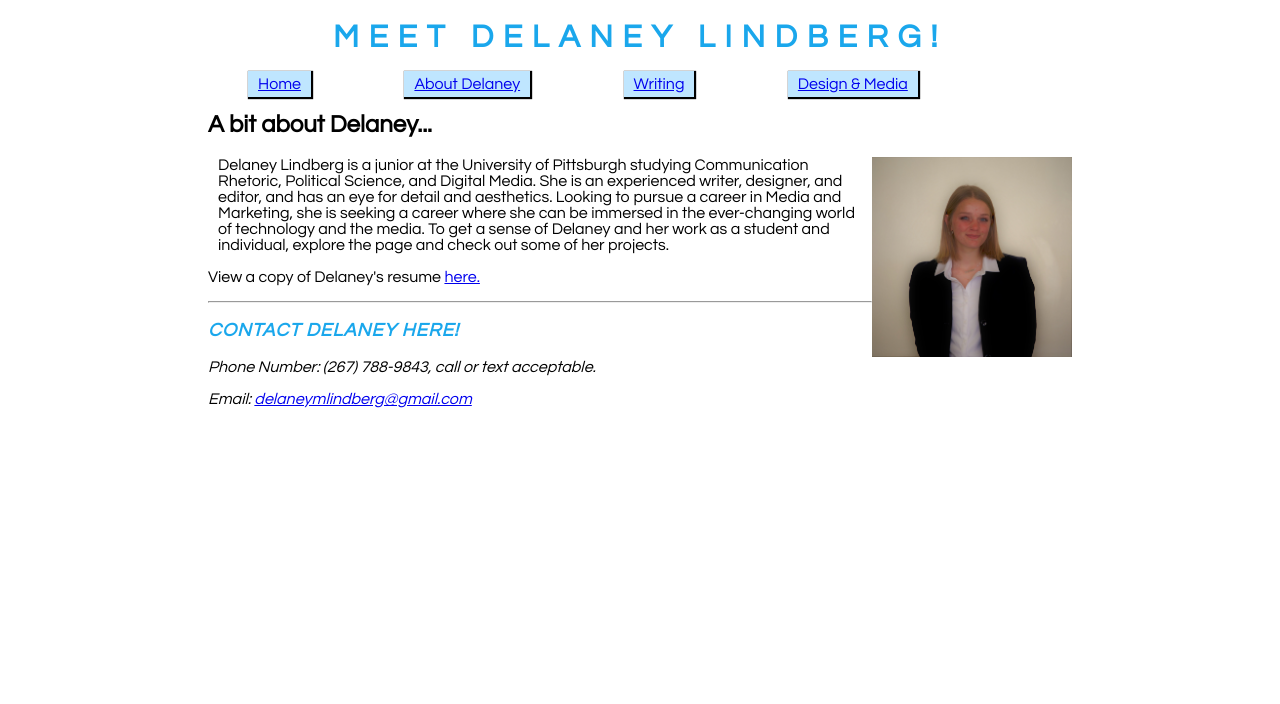
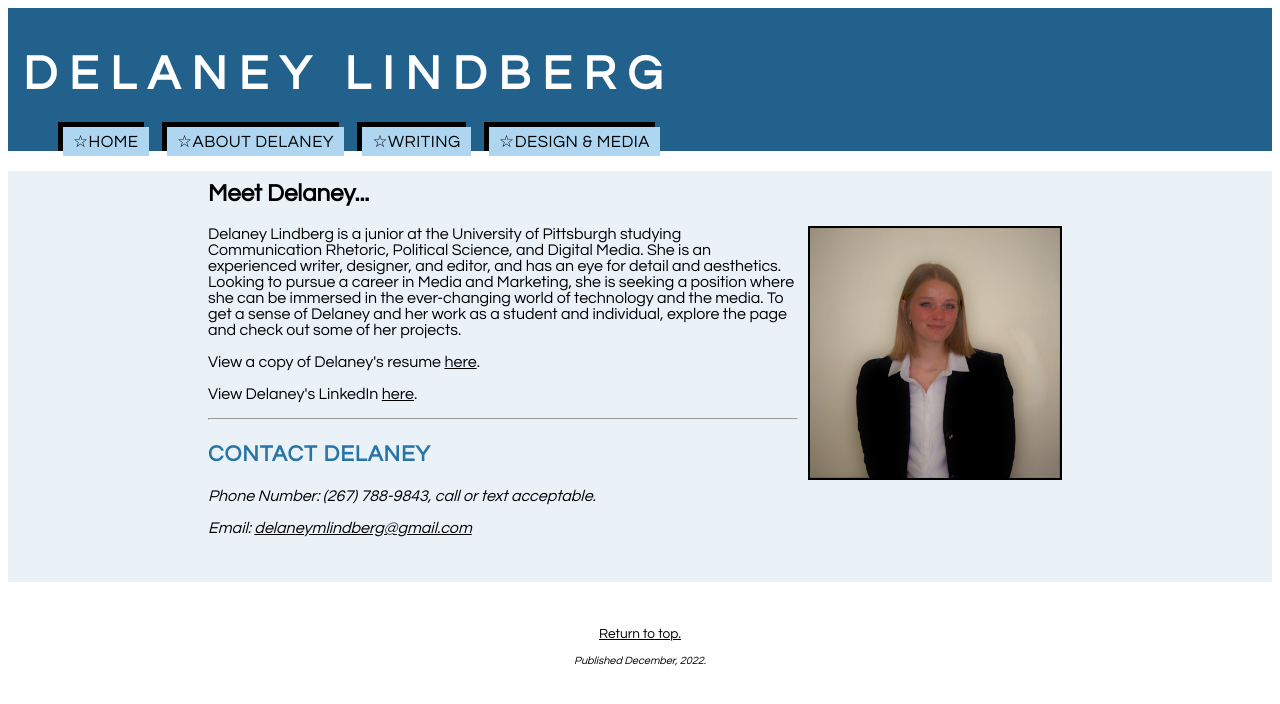
Before and after one commit to delaneylindberg/WebPortfolio, a plain HTML site: page index.html in a window 1280 px wide. Drawn offline with Linux system fonts and the light colour scheme.

Commit message:
Add files via upload

```diff
--- a/CSS/styles.css
+++ b/CSS/styles.css
@@ -1,32 +1,90 @@
  body, h1, h2, h3 {
   font-family: Century Gothic, Times New Roman;}
 
-h1 {
-  text-align: center;
-  letter-spacing: 0.3em;
-  text-transform: uppercase;}
+
+div.header {
+  background-color: #21618c;
+  color: #FFFFFF;
+  margin: auto;
+  padding: 10px 0px 0px 0px;}
 
 
+div.writing{
+  box-shadow: 1px 1px 1px 1px;
+  padding: 5px 10px 5px 10px;
+  background-color: white;}
 
-  h1, h3, h4 {
-    color: #1AA7EC;}
+
+div.content {
+  padding: 0px 200px 30px 200px;
+  background-color: #eaf2f8;}
+
+
+div.section {
+    padding-top: 2px;}
+
+
+h1 {
+  letter-spacing: 0.25em;
+  text-transform: uppercase;
+  font-size: 300%;
+  padding-left: 15px}
+
+
+div.resume {
+  padding-top: 5px;
+  font-size: 90%;}
+
+
+h2 {
+  padding-top: 10px;}
+
+
+h3, h4 {
+    color: #2874a6;
+    font-size: 140%;}
+
+
+img {
+  margin: 0px 10px 10px 10px;
+  align: center;
+  border: 2px solid black;}
+
+
+div.images {
+  text-align: center;}
+
+
+id.logo {
+  border: 0px;}
 
 
 h3 {
   text-transform: uppercase;
-  letter-spacing: 1px;
-}
+  letter-spacing: 1px;}
 
 
-  li {
-    display: inline;
-    margin-right: 90px;
-    margin-left: 0px;
-    box-shadow: 1px 1px 1px 1px;
-    padding: 5px 10px 5px 10px;
-    background-color: #bfe6ff;}
+footer {
+  margin: 45px auto;
+  font-size: 85%;
+  text-align: center;}
 
 
+a {
+    text-decoration: none;
+    color: black;}
 
-p.Intro {
-  margin-left: 10px}
+
+li {
+    display: inline;
+    text-transform: uppercase;
+    letter-spacing: 0.5px;
+    margin-left: 15px;
+    box-shadow: -5px -5px black;
+    padding: 6px 10px 5px 10px;
+    background-color: #aed6f1;
+    font-size: 105%;}
+
+
+  li:hover {
+    background-color: white;}
--- a/index.html
+++ b/index.html
@@ -1,54 +1,53 @@
 <!DOCTYPE html>
+
 <html>
+
 <head>
   <title>Delaney's Job Portfolio</title>
+</head>
 
 
-<style type="text/css">
-
-body {
-  padding: 0px 200px 200px 200px}
-
-li {
-  display: inline;
-  margin-right: 95px;
-  margin-left: 0px;
-  box-shadow: 1px 1px 1px 1px;
-  padding: 5px 10px 5px 10px;
-  }
-
-
-</style>
-</head>
-
-  <body>
+<body>
+  <a name="top"></a>
   <link href="CSS/styles.css" type="text/css" rel="stylesheet" />
 
-    <h1>Meet Delaney Lindberg!</h2>
-
-    <ul>
-
-      <li><a href="index.html">Home</a></li>
-      <li><a href="AboutMe.html" target="_blank">About Delaney</a></li>
-      <li><a href="Writing.html" target="_blank">Writing</a></li>
-      <li><a href="GraphicDesign.html" target="_blank">Design & Media</a></li>
-
-    </ul>
-
-    <h2>A bit about Delaney...</h2>
-      <img src="Images/Headshot1.png" alt="Delaney's headshot" height="200" width="200" align="right">
-      <p class="Intro">Delaney Lindberg is a junior at the University of Pittsburgh studying Communication Rhetoric, Political Science, and Digital Media.  She is an experienced writer, designer, and editor, and has an eye for detail and aesthetics.  Looking to pursue a career in Media and Marketing, she is seeking a career where she can be immersed in the ever-changing world of technology and the media.  To get a sense of Delaney and her work as a student and individual, explore the page and check out some of her projects.</p>
-      <p>View a copy of Delaney's resume <a href="WritingSamples/Resume.pdf" target="_blank">here.</a></p>
-
-
-    <hr />
-    <h3><i>Contact Delaney here!</i></h3>
-      <p class="Contact"><i>Phone Number: (267) 788-9843, call or text acceptable.</i></p>
-      <address>
-        <p>Email: <a href="mailto:delaneymlindberg@gmail.com">delaneymlindberg@gmail.com</a></p>
+<div class="header">
+    <h1>Delaney Lindberg</h1>
+      <nav>
+        <ul>
+          <li><a href="index.html">&#9734;Home</a></li>
+          <li><a href="AboutMe.html" target="_blank">&#9734;About Delaney</a></li>
+          <li><a href="Writing.html" target="_blank">&#9734;Writing</a></li>
+          <li><a href="GraphicDesign.html" target="_blank">&#9734;Design & Media</a></li
+        </ul>
+      </nav>
+</div>
 
 
 
 
+
+<div class="content">
+    <h2>Meet Delaney...</h2>
+      <img src="Images/Headshot1.png" alt="Delaney's headshot" height="250" width="250" align="right">
+      <p class="Intro">Delaney Lindberg is a junior at the University of Pittsburgh studying Communication Rhetoric, Political Science, and Digital Media.  She is an experienced writer, designer, and editor, and has an eye for detail and aesthetics.  Looking to pursue a career in Media and Marketing, she is seeking a position where she can be immersed in the ever-changing world of technology and the media.  To get a sense of Delaney and her work as a student and individual, explore the page and check out some of her projects.</p>
+      <p>View a copy of Delaney's resume <a href="WritingSamples/Resume.pdf" target="_blank"><u>here</u>.</a></p>
+      <p>View Delaney's LinkedIn <a href="https://www.linkedin.com/in/delaney-lindberg-191911225/" target="_blank"> <u>here</u>.</a></p>
+
+    <hr />
+
+    <h3>Contact Delaney</h3>
+      <p class="Contact"><i>Phone Number: (267) 788-9843, call or text acceptable.</i></p>
+      <address>
+      <p>Email: <a href="mailto:delaneymlindberg@gmail.com"><u>delaneymlindberg@gmail.com</a></u></p>
+</div>
+
+
+<footer>
+  <p><u><a href=#top>Return to top.</a></u></p>
+  <p style="font-size:80%";><i>Published December, 2022.</i></p>
+</footer>
+
+
 </body>
 </html>
```
Also changed, not shown: AboutMe.html (+28 -19 lines), GraphicDesign.html (+43 -30 lines), Writing.html (+31 -17 lines), Images/ceclogo.png (added), Images/pittlogo.png (added), 2 other files.
